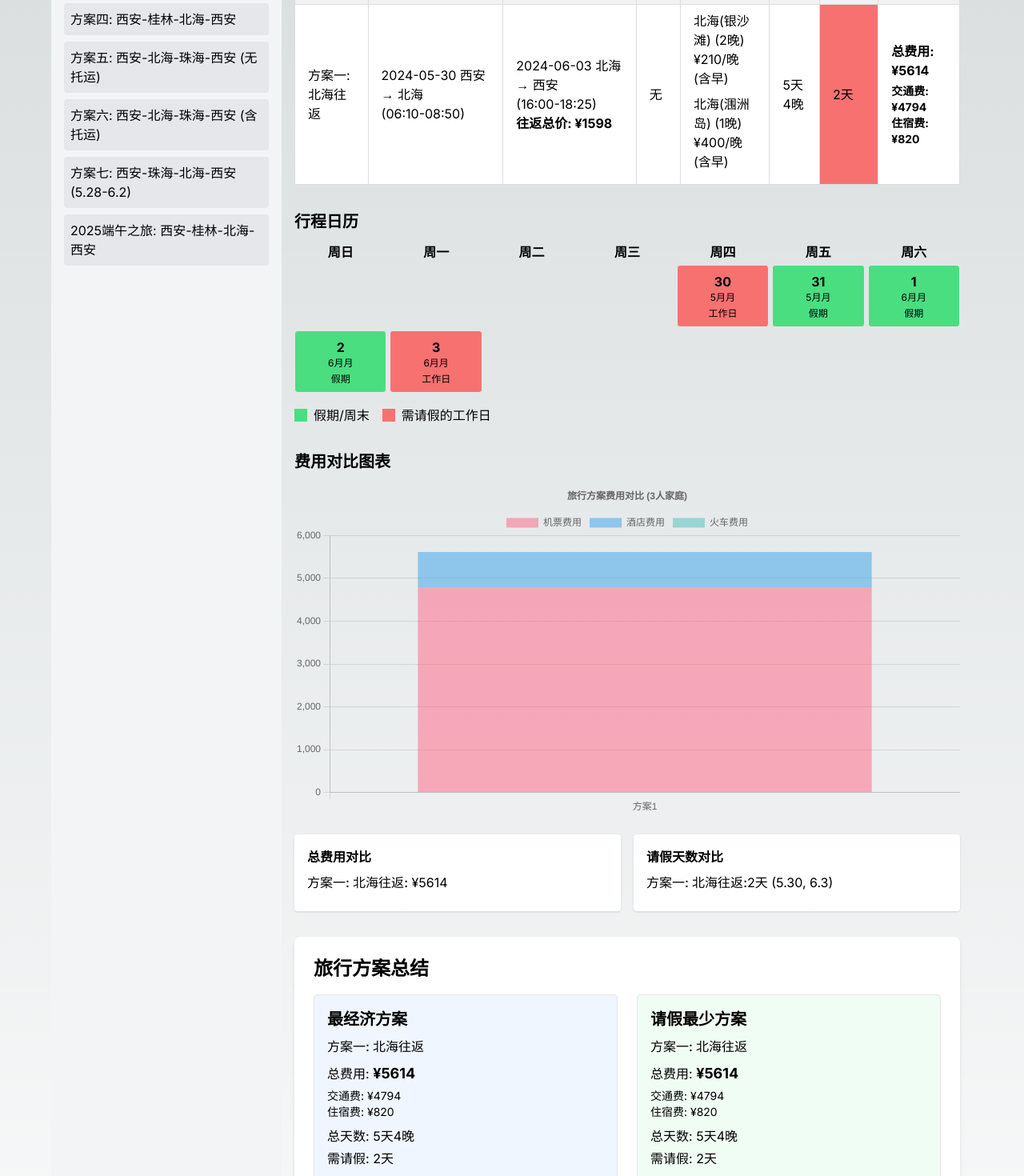
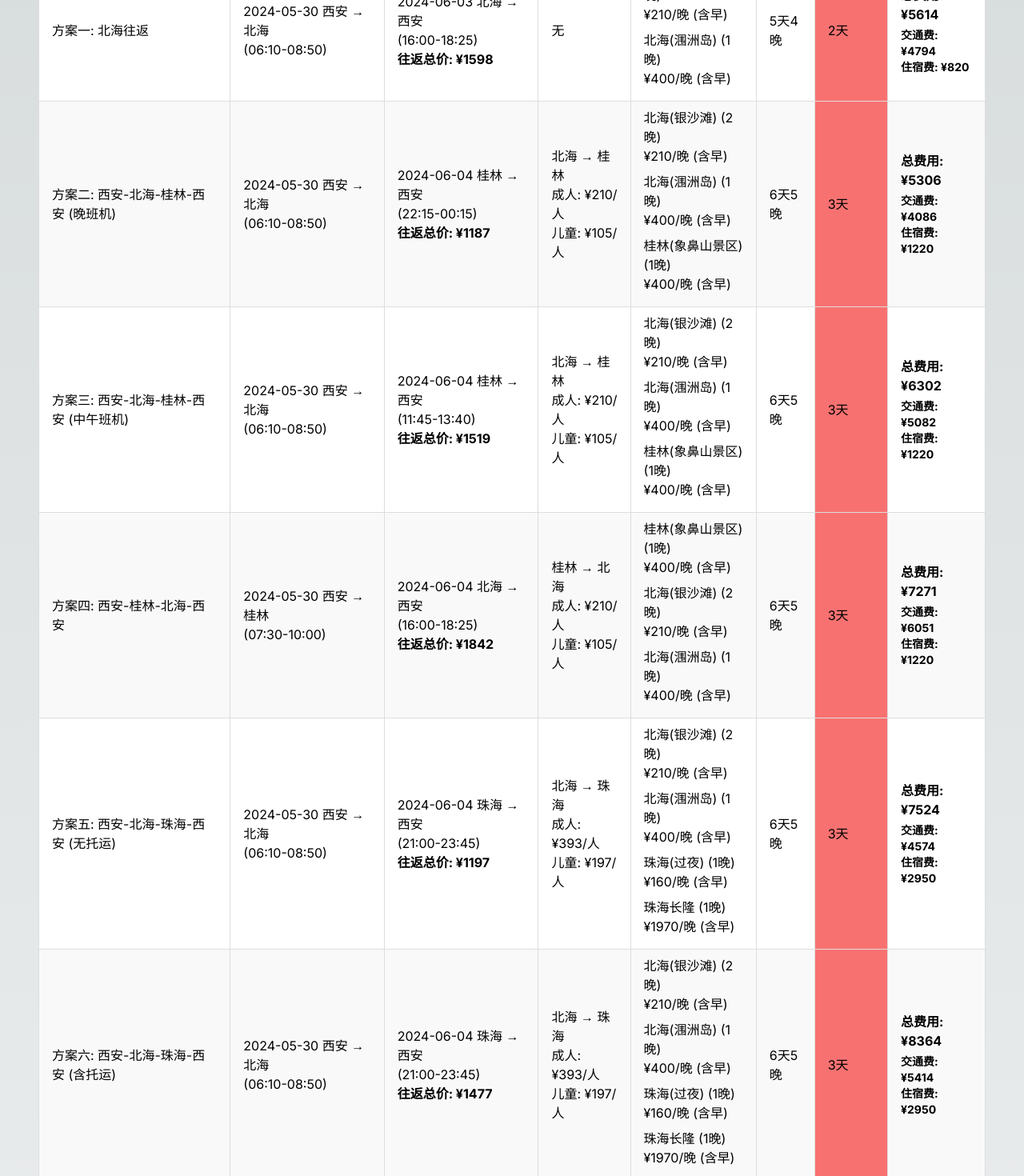
Before and after one commit to wenisy/travel-plan, a Next.js app: page / in a window 1280 px wide. Shown: the part 280-1750 px from the top of the page at 80% size. Built offline with nearby package versions, Linux system fonts and the light colour scheme.

Commit message:
feat: 回归了

```diff
--- a/src/app/page.tsx
+++ b/src/app/page.tsx
@@ -8,49 +8,29 @@ import TravelSummary from '../components/TravelSummary';
 import { travelPlans } from '../data/travelData';
 
 export default function Home() {
-  const [selectedPlan, setSelectedPlan] = useState(travelPlans[0]);
+  return (
+    <main className="min-h-screen p-8"> {/* 调整外层 padding */}
+      <div className="max-w-7xl mx-auto"> {/* 稍微加宽内容区域 */}
+        <h1 className="text-3xl font-bold text-center my-8">旅行规划对比</h1>
 
-  const handlePlanSelect = (planId: string) => {
-    const plan = travelPlans.find(p => p.id === planId);
-    if (plan) {
-      setSelectedPlan(plan);
-    }
-  };
-
-  return (
-    <main className="min-h-screen">
-      <div className="max-w-6xl mx-auto flex">
-        {/* 左侧导航 */}
-        <div className="w-1/4 bg-gray-100 p-4">
-          <h2 className="text-xl font-bold mb-4">旅行规划</h2>
-          <ul className="space-y-2">
-            {travelPlans.map(plan => (
-              <li key={plan.id}>
-                <button
-                  onClick={() => handlePlanSelect(plan.id)}
-                  className={`w-full text-left p-2 rounded ${selectedPlan.id === plan.id ? 'bg-blue-500 text-white' : 'bg-gray-200'}`}
-                >
-                  {plan.name}
-                </button>
-              </li>
-            ))}
-          </ul>
+        <div className="mb-8">
+          {/* 行程方案对比表格现在接收所有 plans */}
+          <TravelPlanTable plans={travelPlans} />
         </div>
 
-        {/* 右侧内容 */}
-        <div className="w-3/4 p-4">
-          <h1 className="text-3xl font-bold text-center my-8">{selectedPlan.name}</h1>
+        {/* 移除日历组件 */}
+        {/* <TravelCalendar startDate={selectedPlan.flights.outbound.date} endDate={selectedPlan.flights.return.date} /> */}
 
-          <div className="mb-8">
-            <h2 className="text-2xl font-bold mb-4">行程方案对比</h2>
-            <TravelPlanTable plans={[selectedPlan]} />
-          </div>
+        {/* 成本图表现在接收所有 plans */}
+        <div className="mb-8">
+          <h2 className="text-2xl font-bold mb-4 text-center">成本对比</h2>
+          <CostChart plans={travelPlans} />
+        </div>
 
-          <TravelCalendar startDate={selectedPlan.flights.outbound.date} endDate={selectedPlan.flights.return.date} />
-
-          <CostChart plans={[selectedPlan]} />
-
-          <TravelSummary plans={[selectedPlan]} />
+        {/* 摘要信息现在接收所有 plans */}
+        <div>
+          <h2 className="text-2xl font-bold mb-4 text-center">方案总结</h2>
+          <TravelSummary plans={travelPlans} />
         </div>
       </div>
     </main>
--- a/src/data/travelData.ts
+++ b/src/data/travelData.ts
@@ -230,26 +230,6 @@ export const roundTripFlightOptions: RoundTripFlightOption[] = [
       hasCheckedBaggage: true
     },
     totalPrice: 1477 // 含托运行李的往返总价
-  },
-  {
-    id: 'rt8',
-    outbound: {
-      departure: '西安',
-      arrival: '桂林',
-      departureTime: '07:30',
-      arrivalTime: '10:00',
-      date: '2025-06-20',
-      hasCheckedBaggage: true
-    },
-    return: {
-      departure: '北海',
-      arrival: '西安',
-      departureTime: '16:00',
-      arrivalTime: '18:25',
-      date: '2025-06-24',
-      hasCheckedBaggage: true
-    },
-    totalPrice: 1800 // 往返总价
   }
 ];
 
@@ -363,18 +343,6 @@ export const travelPlans: TravelPlan[] = [
       { ...hotelOptions[1], nights: 1 }, // 涠洲岛1晚
     ], // 珠海过夜1晚 + 珠海长隆1晚 + 银沙滩2晚 + 涠洲岛1晚 = 5晚
     totalDays: 6
-  },
-  {
-    id: 'plan8',
-    name: '2025端午之旅: 西安-桂林-北海-西安',
-    flights: roundTripFlightOptions[7],
-    train: trainOptions[1],
-    hotels: [
-      hotelOptions[2], // 桂林1晚
-      { ...hotelOptions[0], nights: 2 }, // 银沙滩2晚
-      hotelOptions[1]  // 涠洲岛1晚
-    ], // 桂林1晚 + 银沙滩2晚 + 涠洲岛1晚 = 4晚
-    totalDays: 5
   }
 ];
 
@@ -403,10 +371,6 @@ export const calculateWorkDaysOff = (plan: TravelPlan): number => {
     return 3; // 5.28, 5.29, 5.30 (方案七) - 6.2是节假日不用请假
   } else if (plan.id === 'plan1') {
     return 2; // 5.30和6.3 (方案一)
-  } else if (plan.id === 'plan5' || plan.id === 'plan6') {
-    return 3; // 5.30, 6.3, 6.4 (珠海方案五、六)
-  } else if (plan.id === 'plan8') {
-    return 2; // 6.20, 6.24 (2025端午之旅)
   } else {
     return 3; // 5.30, 6.3, 6.4 (桂林方案二、三、四)
   }
```
Also changed, not shown: package.json (+10 -8 lines), 1 other file (tests, documents, lock files or other folders).
